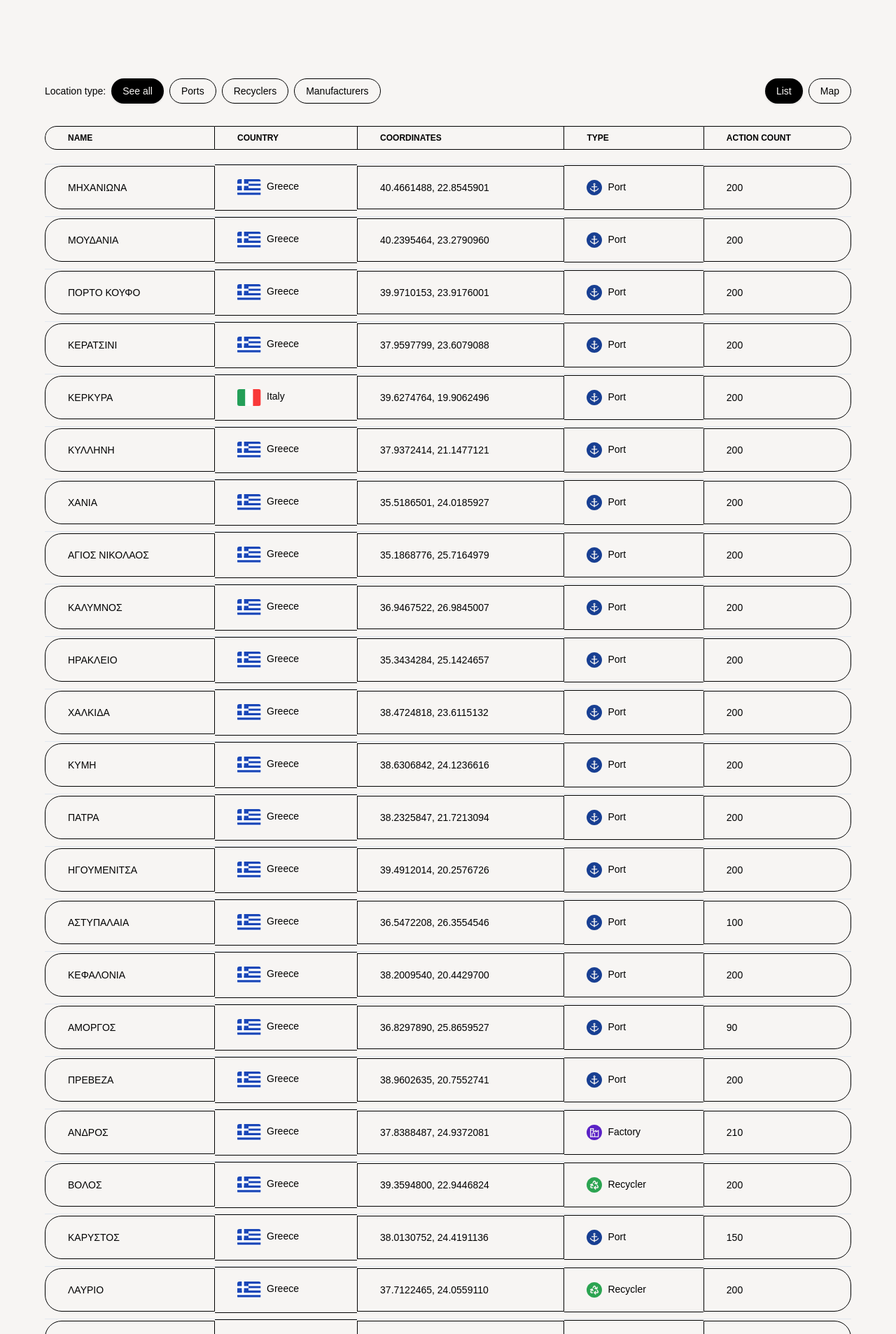
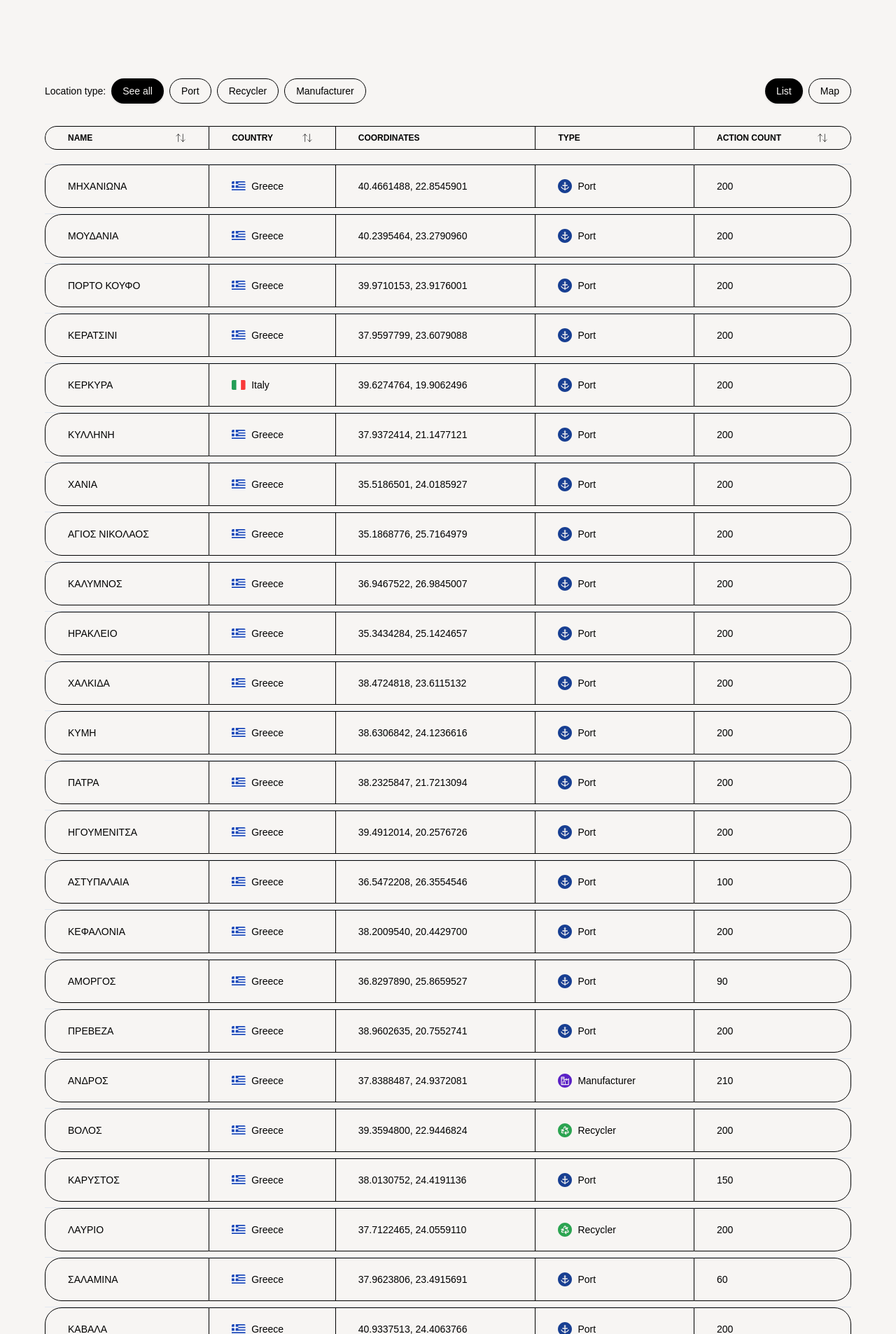
Before and after one commit to Enaleia/dashboard, a React (Vite) app: page /locations in a window 1280 px wide. Shown: the part 774-2680 px from the top of the page at 70% size. Built offline with nearby package versions, Linux system fonts and the light colour scheme.

Commit message:
feat: filter table data by location type

```diff
--- a/src/components/locations-table.tsx
+++ b/src/components/locations-table.tsx
@@ -1,4 +1,5 @@
 import { useNavigate } from "@tanstack/react-router"
+import { useMemo } from "react"
 import {
   Table,
   TableBody,
@@ -8,33 +9,62 @@ import {
   TableRow,
 } from "@/components/ui/table"
 import { Button } from "./ui/button"
+import { ArrowUpDown } from "lucide-react"
 import tableData from '../map_data.json'
 
-const LocationsTable = () => {
+const LocationsTable = ({ selectedLocationType }: {selectedLocationType: string}) => {
   const navigate = useNavigate()
+
+  const filteredLocations = useMemo(() => {
+    return tableData
+      .filter(record => {
+        if (selectedLocationType === 'See all') return true;
+        return record.type === selectedLocationType;
+      })
+  }, [selectedLocationType, tableData])
+
   return (
     <>
       <Table>
         <TableHeader>
           <TableRow>
-            <TableHead className="p-0"><div className="text-xs font-bold text-black mt-2 mb-5 px-8 py-2 border border-black rounded-l-3xl">NAME</div></TableHead>
-            <TableHead className="p-0"><div className="text-xs font-bold text-black mt-2 mb-5 px-8 py-2 border-y border-black">COUNTRY</div></TableHead>
-            <TableHead className="p-0"><div className="text-xs font-bold text-black mt-2 mb-5 px-8 py-2 border border-black">COORDINATES</div></TableHead>
-            <TableHead className="p-0"><div className="text-xs font-bold text-black mt-2 mb-5 px-8 py-2 border-y border-black">TYPE</div></TableHead>
-            <TableHead className="p-0"><div className="text-xs font-bold text-black mt-2 mb-5 px-8 py-2 border border-black rounded-r-3xl">ACTION COUNT</div></TableHead>
+            <TableHead className="p-0">
+              <div className="flex justify-between text-xs font-bold text-black mt-2 mb-5 px-8 py-2 border border-black rounded-l-3xl">
+              <p>NAME</p>
+              <ArrowUpDown size={16} strokeWidth={1}/>
+              </div>
+            </TableHead>
+            <TableHead className="p-0">
+              <div className="flex justify-between text-xs font-bold text-black mt-2 mb-5 px-8 py-2 border-y border-black">
+                <p>COUNTRY</p>
+                <ArrowUpDown size={16} strokeWidth={1}/>
+              </div>
+            </TableHead>
+            <TableHead className="p-0">
+              <div className="text-xs font-bold text-black mt-2 mb-5 px-8 py-2 border border-black">COORDINATES</div>
+            </TableHead>
+            <TableHead className="p-0">
+              <div className="text-xs font-bold text-black mt-2 mb-5 px-8 py-2 border-y border-black">TYPE</div>
+            </TableHead>
+            <TableHead className="p-0">
+              <div className="flex justify-between text-xs font-bold text-black mt-2 mb-5 px-8 py-2 border border-black rounded-r-3xl">
+                <p>ACTION COUNT</p>
+                <ArrowUpDown size={16} strokeWidth={1}/>
+              </div>
+            </TableHead>
           </TableRow>
         </TableHeader>
         <TableBody>
-          {tableData.map((location) => (
+          {filteredLocations.map((location) => (
             <TableRow
               key={location.name}
               onClick={() => navigate({to: `/locations/${location.name}`})}
               className="cursor-pointer hover:font-bold"
             >
               <TableCell className="p-0"><div className="mb-2 px-8 py-5 border border-black rounded-l-3xl">{location.name}</div></TableCell>
-              <TableCell className="p-0"><div className="mb-2 px-8 py-5 border-y border-black flex gap-2"><img src={`/flag_${location.country}.svg`} alt="country flag"/><span>{location.country}</span></div></TableCell>
+              <TableCell className="p-0"><div className="mb-2 px-8 py-5 border-y border-black flex gap-2"><img src={`/flag_${location.country}.svg`} alt="country flag" className="h-5 w-5"/><span>{location.country}</span></div></TableCell>
               <TableCell className="p-0"><div className="mb-2 px-8 py-5 border border-black">{String(location.latitude).slice(0, 10)}, {String(location.longitude).slice(0, 10)}</div></TableCell>
-              <TableCell className="p-0"><div className="mb-2 px-8 py-5 border-y border-black flex gap-2"><img src={`/${location.type}_icon.svg`} alt="location icon"/><span>{location.type}</span></div></TableCell>
+              <TableCell className="p-0"><div className="mb-2 px-8 py-5 border-y border-black flex gap-2"><img src={`/${location.type}_icon.svg`} alt="location icon" className="h-5 w-5"/><span>{location.type}</span></div></TableCell>
               <TableCell className="p-0"><div className="mb-2 px-8 py-5 border border-black rounded-r-3xl">{location.actions}</div></TableCell>
             </TableRow>
           ))}
--- a/src/map_data.json
+++ b/src/map_data.json
@@ -166,7 +166,7 @@
     "country": "Greece",
     "latitude": 37.838848742959165,
     "longitude": 24.937208160099665,
-    "type": "Factory",
+    "type": "Manufacturer",
     "kg": 2780,
     "actions": 210
   },
@@ -301,7 +301,7 @@
     "country": "Italy",
     "latitude": 36.622342305955705,
     "longitude": 27.841942476140886,
-    "type": "Factory",
+    "type": "Manufacturer",
     "kg": 10060,
     "actions": 200
   }
--- a/src/routes/locations/index.tsx
+++ b/src/routes/locations/index.tsx
@@ -10,7 +10,7 @@ export const Route = createFileRoute('/locations/')({
 })
 
 function LocationsComponent() {
-  const locationTypes = ["See all", "Ports", "Recyclers", "Manufacturers"]
+  const locationTypes = ["See all", "Port", "Recycler", "Manufacturer"]
   const viewTypes = ["List", "Map"]
   const [selectedLocationType, setSelectedLocationType] = useState("See all")
   const [selectedViewType, setSelectedViewType] = useState("List")
@@ -54,7 +54,7 @@ function LocationsComponent() {
         </article>
 
         <article className='overflow-hidden rounded-3xl mt-6'>
-          {selectedViewType === "List" && <LocationsTable />}
+          {selectedViewType === "List" && <LocationsTable  selectedLocationType={selectedLocationType}/>}
           {selectedViewType === "Map" && <ActivityMap />}
         </article>
       </section>
```
Also changed, not shown: public/Manufacturer_icon.svg (renamed from public/factory_icon.svg).
